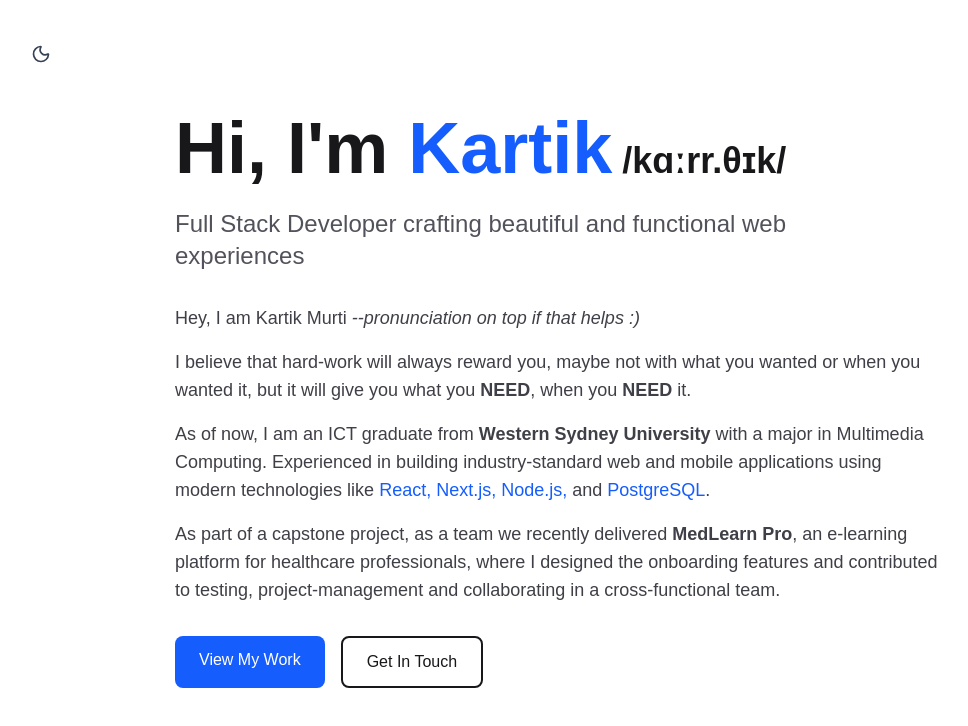
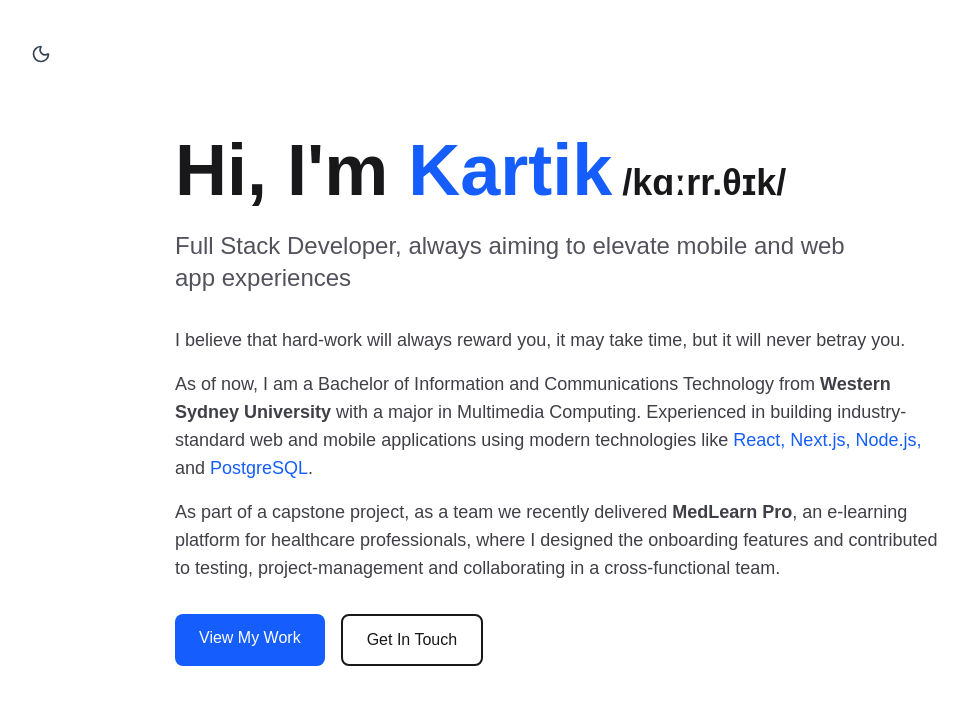
Before and after one commit to 22087026-KartikMurti/kartik-portfolio, a Next.js app: page / in a window 1280 px wide. Shown: the top 726 px of the page, without its empty margins (17-985 px from the left). Built offline with nearby package versions, Linux system fonts and the light colour scheme.

Commit message:
feat: update about section and enhance developer description on homepage

```diff
--- a/src/app/page.tsx
+++ b/src/app/page.tsx
@@ -20,21 +20,16 @@ export default function Home() {
           <span className="text-4xl">{' '}/kɑːrr.θɪk/</span>
           </h1>
           <p className="text-xl md:text-2xl text-zinc-600 dark:text-zinc-400 mb-8 max-w-2xl">
-          Full Stack Developer crafting beautiful and functional web experiences
+          Full Stack Developer, always aiming to elevate mobile and web app experiences
           </p>
 
           {/* About Section */}
           <div className="mb-8 max-w-3xl">
             <p className="text-lg text-zinc-700 dark:text-zinc-300 mb-4">
-              Hey, I am Kartik Murti<span className="italic"> --pronunciation on top if that helps :)</span>
+              I believe that hard-work will always reward you, it may take time, but it will never betray you.
             </p>
             <p className="text-lg text-zinc-700 dark:text-zinc-300 mb-4">
-              I believe that hard-work will always reward you, maybe not with what
-              you wanted or when you wanted it, but it will give you
-              what you <span className="font-bold">NEED</span>, when you <span className="font-bold">NEED</span> it.
-            </p>
-            <p className="text-lg text-zinc-700 dark:text-zinc-300 mb-4">
-              As of now, I am an ICT graduate from <span className="font-semibold">Western Sydney University</span> with a major in Multimedia Computing.
+              As of now, I am a Bachelor of Information and Communications Technology from <span className="font-semibold">Western Sydney University</span> with a major in Multimedia Computing.
               Experienced in building industry-standard web and mobile applications using modern technologies like
               <span className="text-blue-600 dark:text-blue-400"> React, Next.js, Node.js,</span> and
               <span className="text-blue-600 dark:text-blue-400"> PostgreSQL</span>.
```
